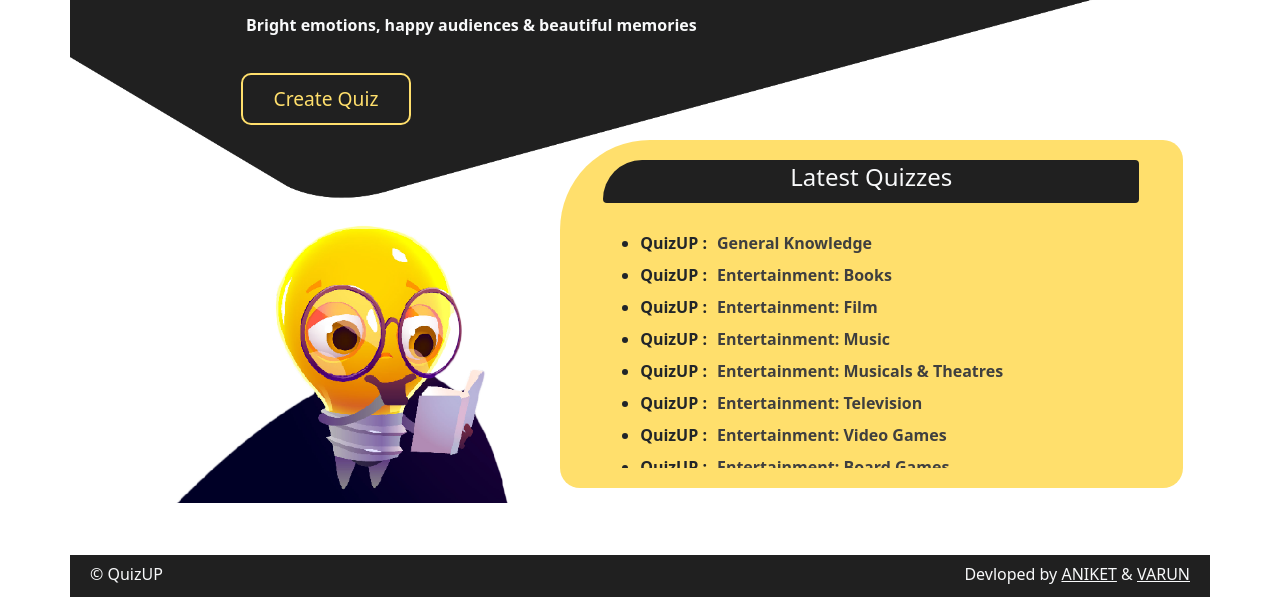
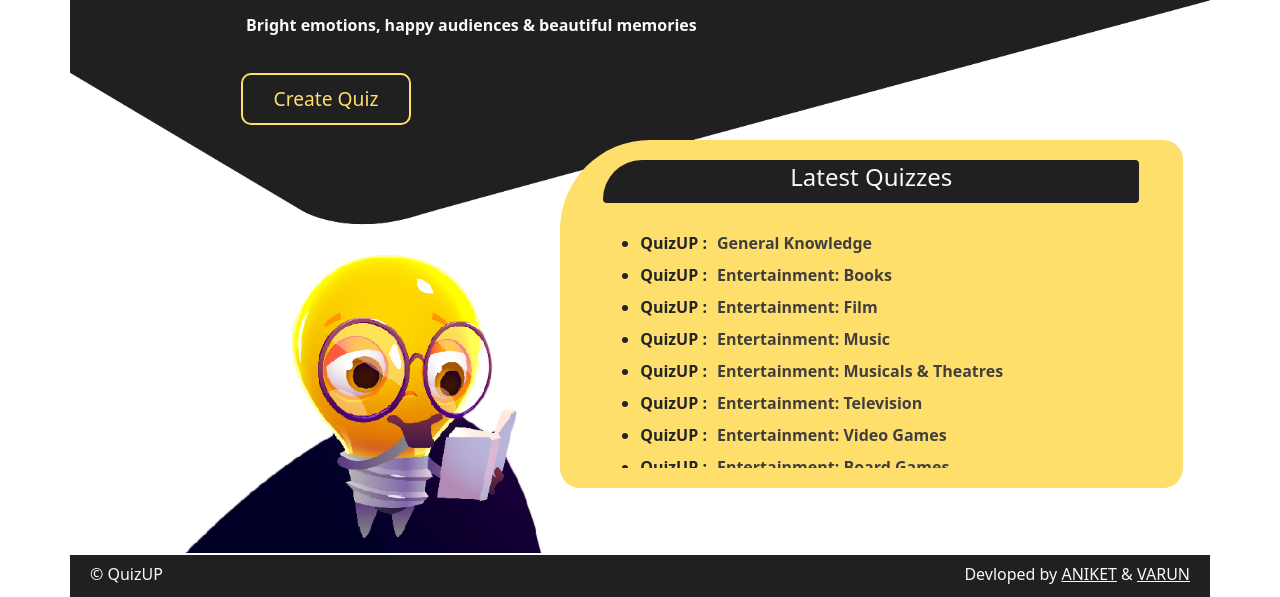
Before and after one commit to varun-hldr/react-quiz-app, a React app: page / in a window 1280 px wide. Shown: the part 203-800 px from the top of the page. Built offline with nearby package versions, Linux system fonts and the light colour scheme.

Commit message:
CSS Change on Hame panel

```diff
--- a/src/components/css/Home.css
+++ b/src/components/css/Home.css
@@ -2,7 +2,7 @@
   background-image: url("../img/BG.png");
   background-size: cover;
   background-repeat: no-repeat;
-  min-height: 600px;
+  min-height: 700px;
   margin-bottom: 30px;
 }
 
```
